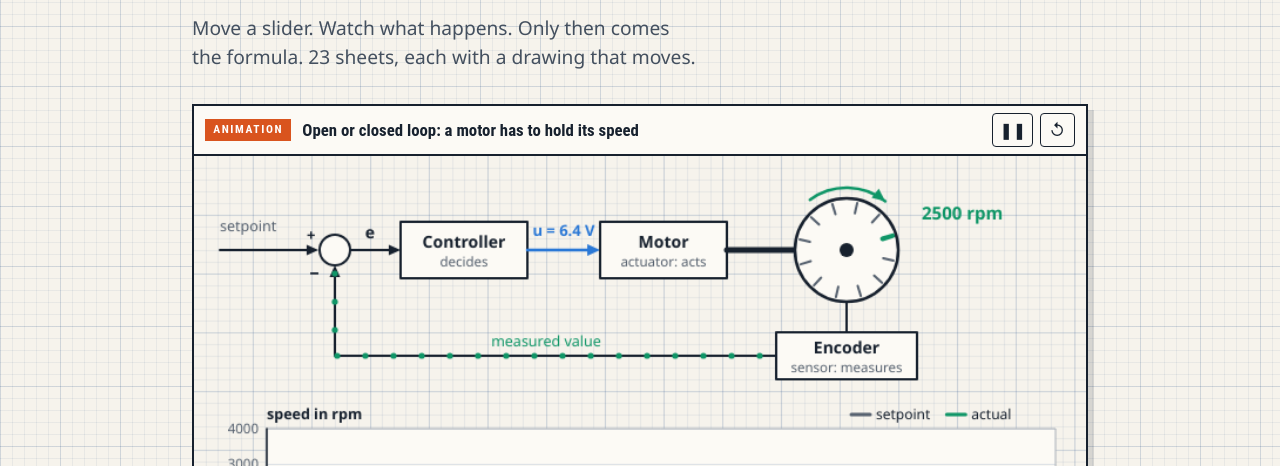
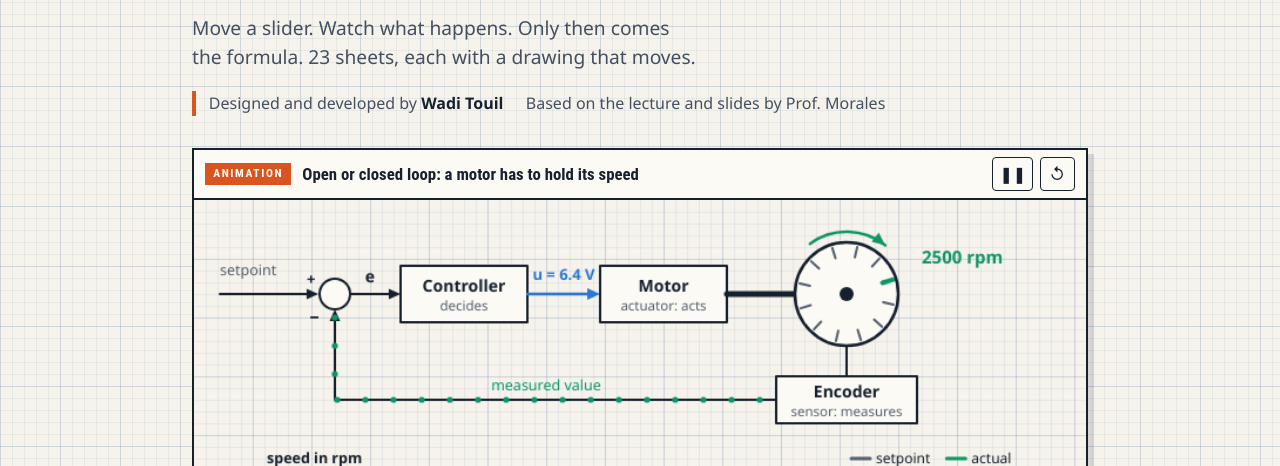
Before and after one commit to TWadi/aktorik-sensorik, a website with bundled scripts: page index.html in a window 1280 px wide. Shown: the part 334-800 px from the top of the page. Built offline with nearby package versions, Linux system fonts and the light colour scheme; files whose address does not match are found by name.

Commit message:
feat: add author and source credit to the start page

```diff
--- a/css/site.css
+++ b/css/site.css
@@ -108,6 +108,8 @@ h1, h2, h3 { font-family: var(--font-display); line-height: 1.12; margin: 0; tex
 .hero h1 { font-size: clamp(2.3rem, 7.5vw, 4.6rem); font-weight: 700; font-stretch: 78%; letter-spacing: -.01em; }
 .hero h1 em { font-style: normal; color: var(--accent); }
 .hero-lead { max-width: 46ch; font-size: 1.2rem; color: var(--ink-2); margin: 1.1rem 0 0; }
+.credit { display: flex; flex-wrap: wrap; gap: .15rem 1.4rem; margin: 1.2rem 0 0; padding-left: .8rem; border-left: 4px solid var(--c-i); font-size: 1rem; color: var(--ink-2); }
+.credit b { color: var(--ink); }
 .hero-stage { margin: .6rem 0 0; min-height: 4rem; }
 
 .legend { margin: 1.6rem 0 0; padding: .9rem 1.1rem; border: 1.5px dashed var(--rule); background: var(--card); }
--- a/js/app.js
+++ b/js/app.js
@@ -87,7 +87,8 @@ async function renderHome(token) {
     <h1>${lang === 'de' ? 'Aktorik &amp; Sensorik,<br><em>bewegt erklärt.</em>' : 'Actuators &amp; sensors,<br><em>explained in motion.</em>'}</h1>
     <p class="hero-lead">${lang === 'de'
     ? `Schieb einen Regler. Sieh, was passiert. Dann erst kommt die Formel. ${CHAPTERS.length} Blätter, jedes mit einer Zeichnung, die sich bewegt.`
-    : `Move a slider. Watch what happens. Only then comes the formula. ${CHAPTERS.length} sheets, each with a drawing that moves.`}</p>`;
+    : `Move a slider. Watch what happens. Only then comes the formula. ${CHAPTERS.length} sheets, each with a drawing that moves.`}</p>
+    <p class="credit"><span>${tr(UI.credit, lang)}</span><span>${tr(UI.basedOn, lang)}</span></p>`;
   app.appendChild(hero);
 
   const stageSlot = el('div', 'hero-stage');
--- a/js/core/i18n.js
+++ b/js/core/i18n.js
@@ -77,5 +77,7 @@ export const UI = {
     de: 'Eigene Texte und Zeichnungen. Kein offizielles Kursmaterial. Ohne Gewähr.',
     en: 'Original texts and drawings. Not official course material. No warranty.',
   },
+  credit: { de: 'Gestaltet und entwickelt von <b>Wadi Touil</b>', en: 'Designed and developed by <b>Wadi Touil</b>' },
+  basedOn: { de: 'Basiert auf Vorlesung und Folien von Prof. Morales', en: 'Based on the lecture and slides by Prof. Morales' },
   source: { de: 'Quelltext auf GitHub', en: 'Source on GitHub' },
 };
```
